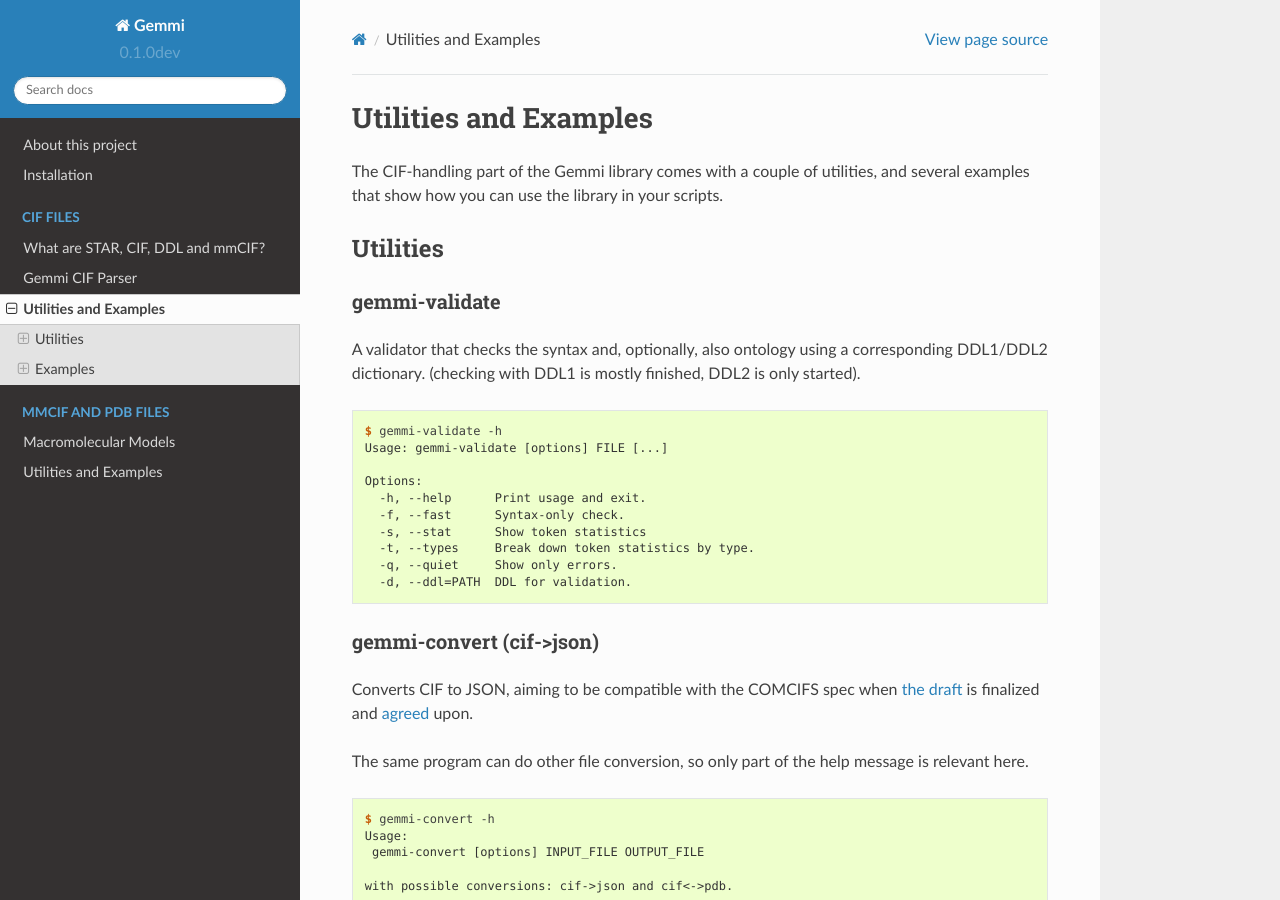
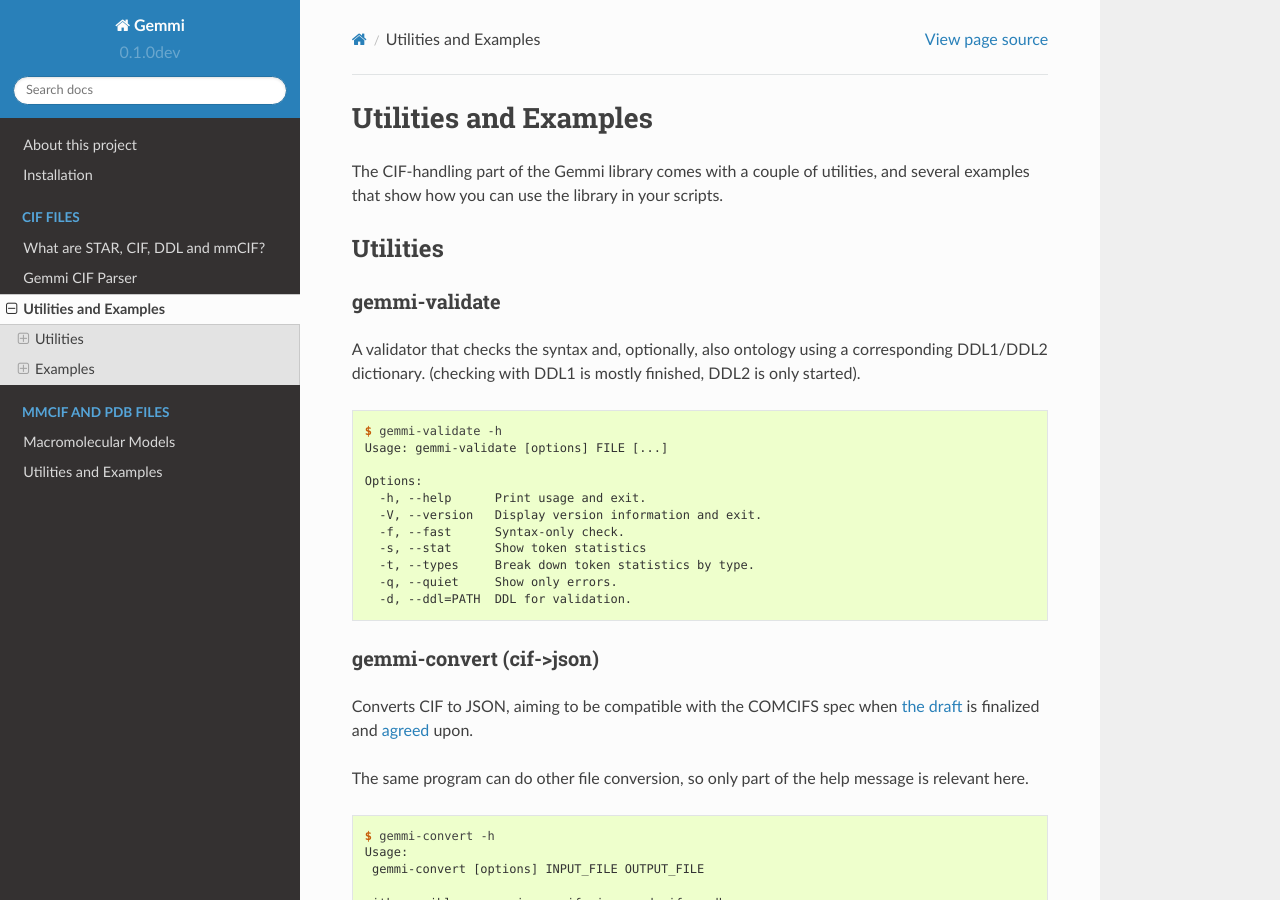
Before and after one commit to project-gemmi/gemmi, a Sphinx documentation site: the page built from docs/cif-utils.rst, in a window 1280 px wide and 900 px high. Built offline with Sphinx 7.4.7 and the Read the Docs theme 2.0.0, drawn with Linux system fonts in a browser that asks for light colours.

Commit message:
fix for travis

```diff
--- a/docs/validate-help.txt
+++ b/docs/validate-help.txt
@@ -3,6 +3,7 @@
 
 Options:
   -h, --help      Print usage and exit.
+  -V, --version   Display version information and exit.
   -f, --fast      Syntax-only check.
   -s, --stat      Show token statistics
   -t, --types     Break down token statistics by type.
```
Also changed, not shown: .travis.yml, 1 other file.
